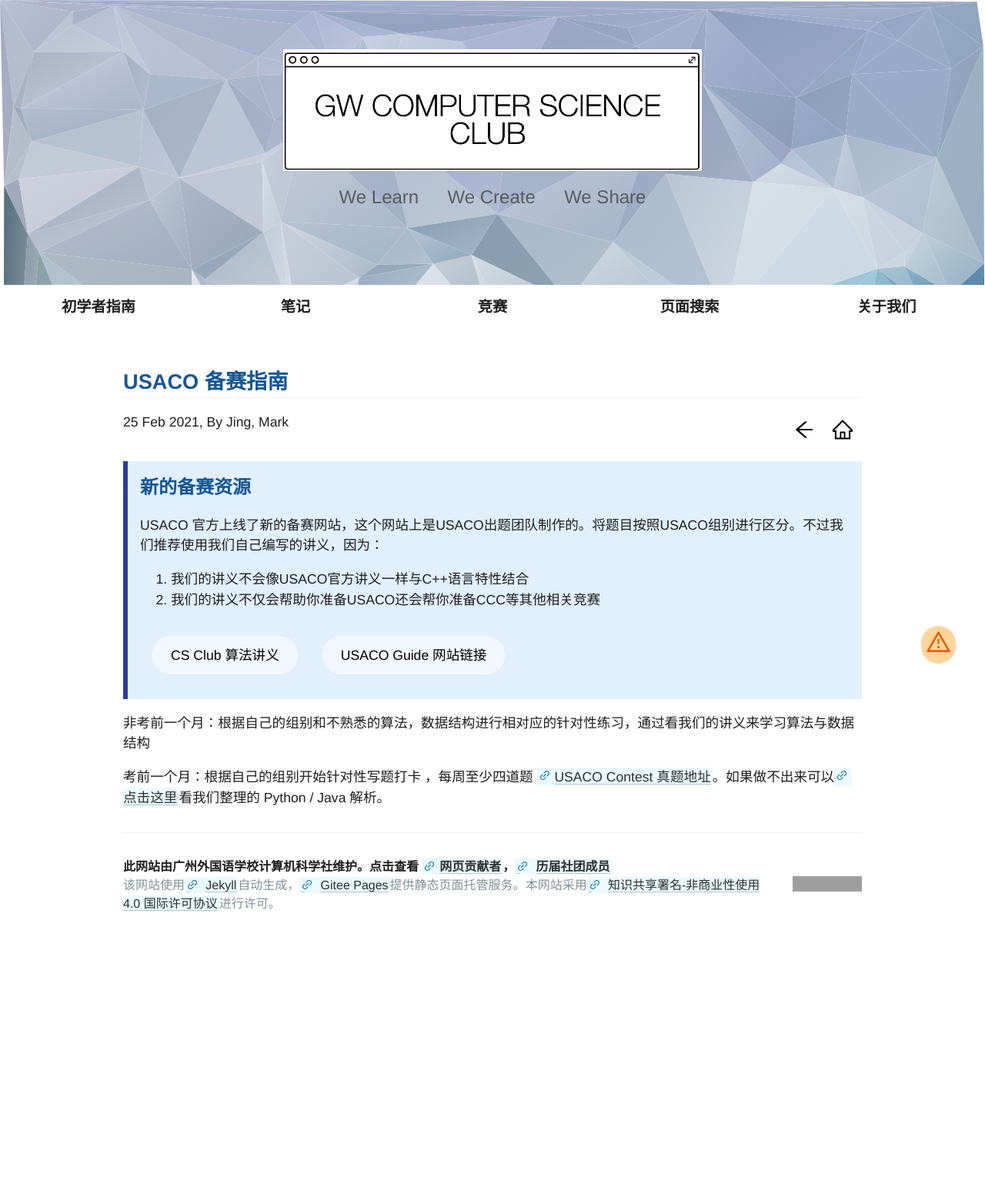
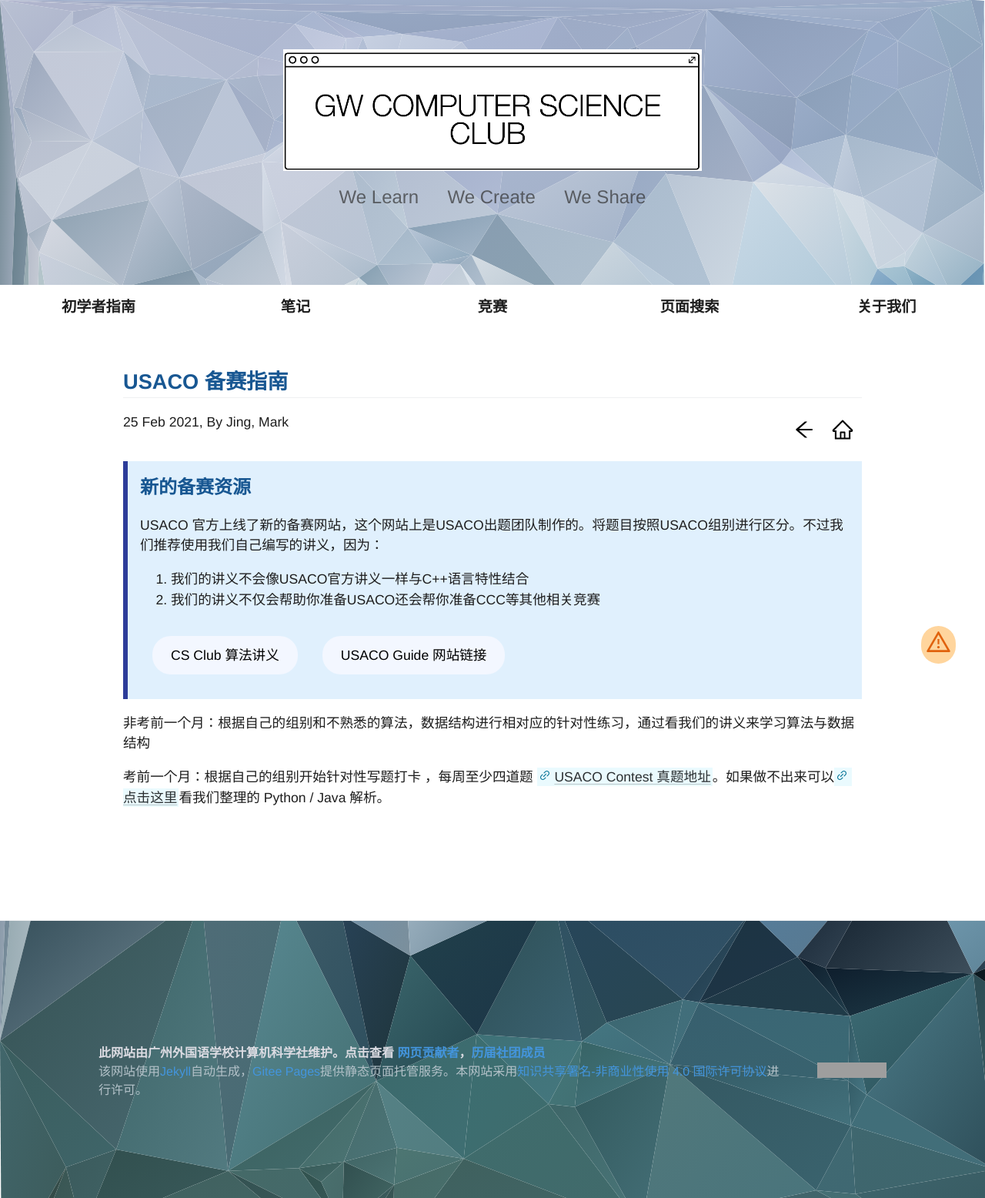
Before and after one commit to MarkChenYutian/gwcsclub, a Jekyll site: the page built from _posts/posts/2021-02-25-USACO-Prep.md, in a window 1280 px wide. Shown: the whole page at 77% size. Built offline with Jekyll 4.4.1, drawn with Linux system fonts in a browser that asks for light colours; comment, search, counter and statistics services are not loaded; before the commit the page ends 1238 px from its top, so only the background shows below that; grey boxes are pictures that could not be loaded.

Commit message:
Update Style, Background Image Update REQUIRED

```diff
--- a/_layouts/default.html
+++ b/_layouts/default.html
@@ -16,8 +16,9 @@
 
       {{ content }}
 
-      {% include page-footer.html %}
+    </section>
 
-    </section>
+    {% include page-footer.html %}
+
   </body>
 </html>
--- a/_layouts/home_page.html
+++ b/_layouts/home_page.html
@@ -66,8 +66,9 @@
 
       {{ content }}
 
-      {% include page-footer.html %}
+    </section>
 
-    </section>
+    {% include page-footer.html %}
+
   </body>
 </html>
--- a/_layouts/page.html
+++ b/_layouts/page.html
@@ -32,8 +32,9 @@
         <p class="meta">  {{ page.date | date_to_string }}</p>
         {{ content }}
 
-        {% include page-footer.html %}
+    </section>
 
-    </section>
+    {% include page-footer.html %}
+
   </body>
 </html>
--- a/css/cayman.css
+++ b/css/cayman.css
@@ -242,11 +242,18 @@
   margin-right: auto;
 }
 
-.site-footer { padding-top: 2rem; margin-top: 2rem; border-top: solid 1px #eff0f1; }
+.site-footer { margin-top: 6rem; border-top: solid 1px #eff0f1;
+  background-image: url(diamond.svg);
+  background-size: 150%;
+  background-position-y: 90%;
+  padding: 10rem 10% 8rem 10%;
+}
 @media screen and (min-width: 64em) { .site-footer { font-size: 1rem; } }
 @media screen and (min-width: 42em) and (max-width: 64em) { .site-footer { font-size: 1rem; } }
 @media screen and (max-width: 42em) { .site-footer { font-size: 0.9rem; } }
 
-.site-footer-owner { display: block; font-weight: bold; }
+.site-footer-owner { display: block; font-weight: bold; color:rgb(219, 219, 226);}
 
-.site-footer-credits { color: #819198; }
+.site-footer-credits { color: #b4c2c9; }
+
+.site-footer-credits a, .site-footer-owner a {color: rgb(67, 149, 221); }
```
Also changed, not shown: css/diamond.svg.
